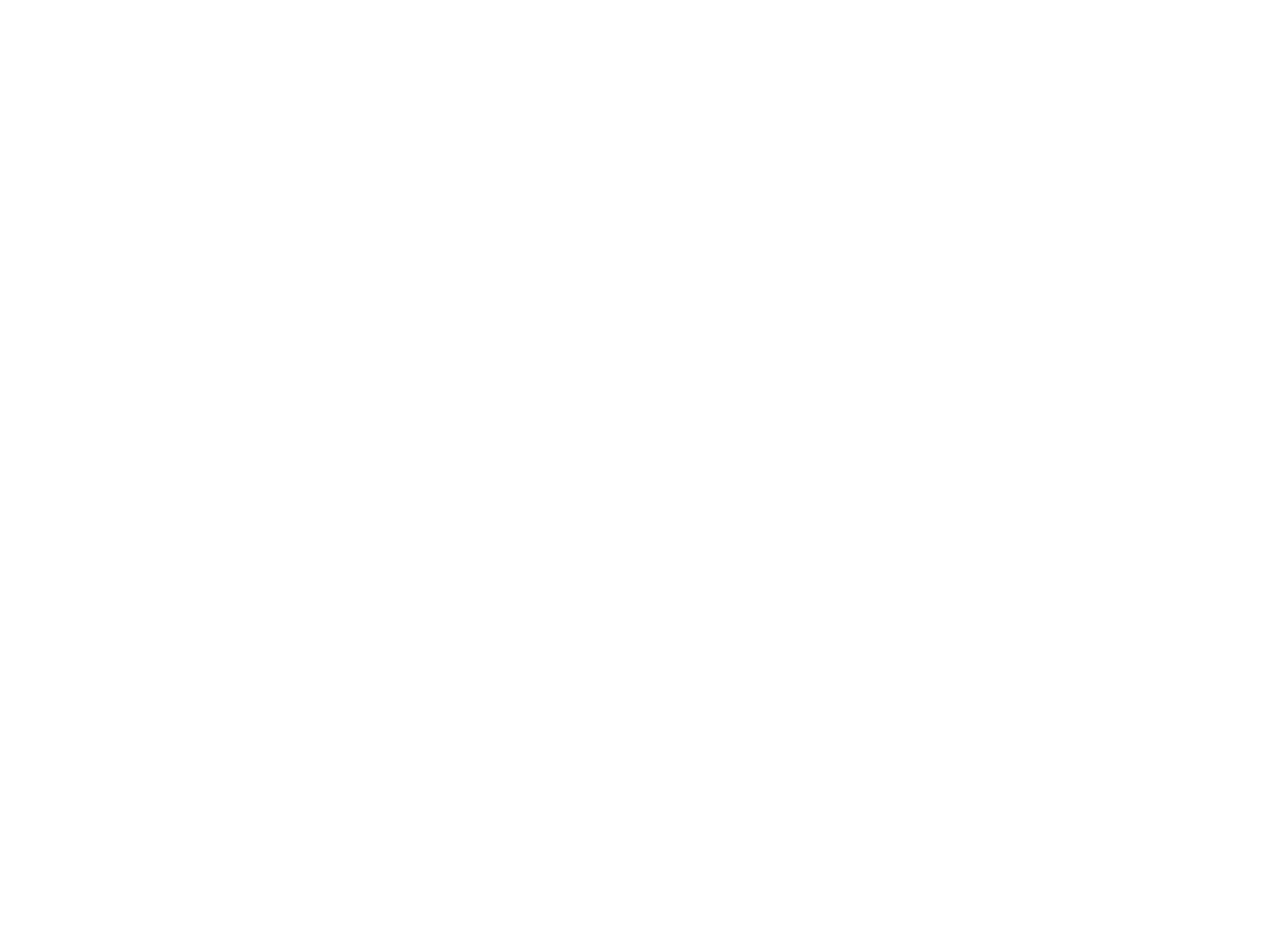
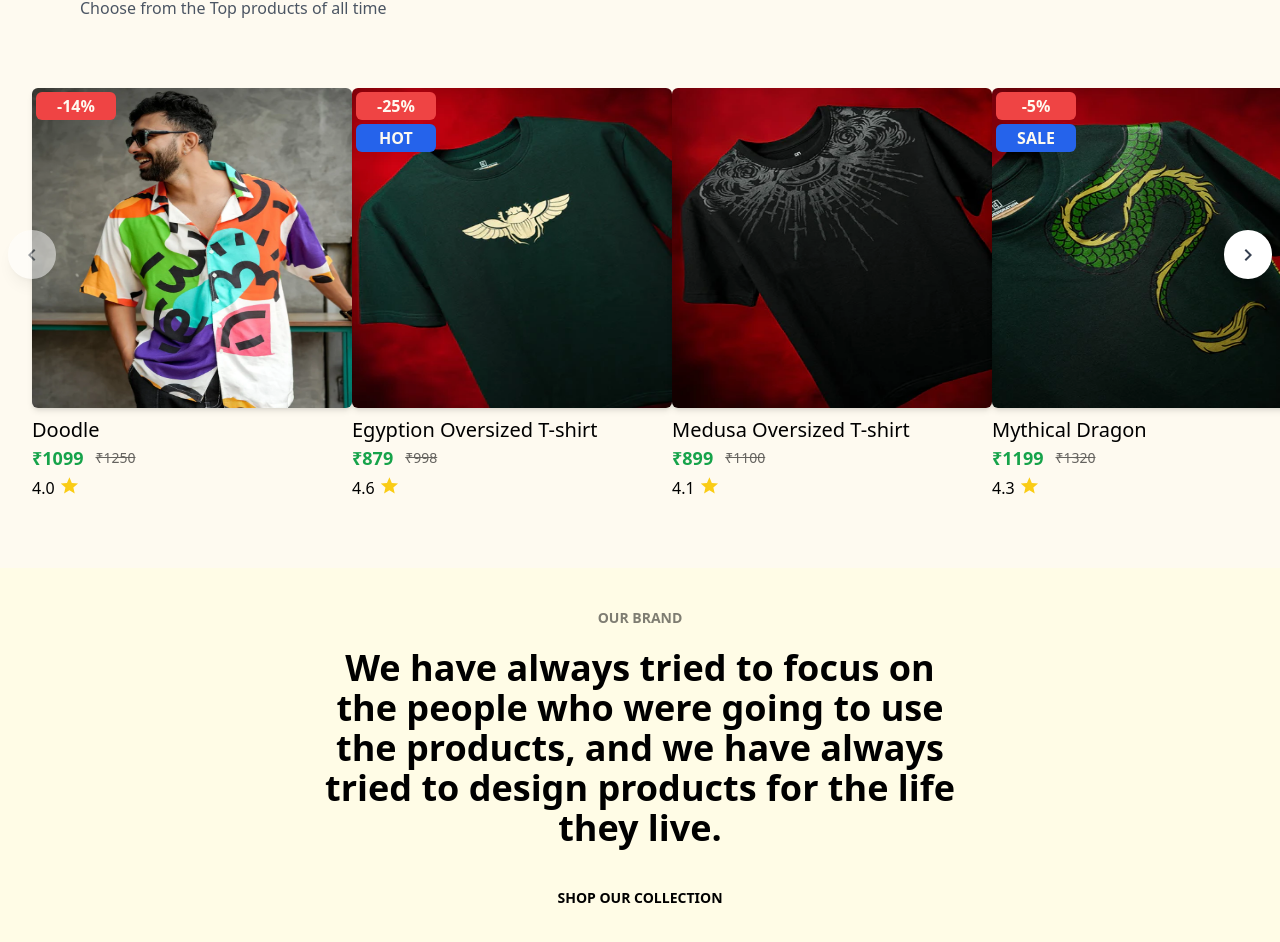
Before and after one commit to QuantumStax/Curb-Couture, a React (Vite) app in the folder FRONTEND/: page / in a window 1280 px wide. Shown: the part 3199-4141 px from the top of the page. Before the commit the page ends 3115 px from the top, so only its background shows below. Built offline with nearby package versions, Linux system fonts and the light colour scheme.

Commit message:
top_products && OB

```diff
--- a/FRONTEND/src/App.jsx
+++ b/FRONTEND/src/App.jsx
@@ -1,3 +1,4 @@
+import BestSellers from "./assets/components/bestSellers";
 import Categories from "./assets/components/categories";
 import Cupon from "./assets/components/cupon";
 // import Features from "./assets/components/features";
@@ -5,6 +6,7 @@
 import Hero from "./assets/components/hero";
 import JustLaunced from "./assets/components/justLaunched";
 import Navbar from "./assets/components/navbar";
+import OurBrand from "./assets/components/ourBrand";
 import OurCollection from "./assets/components/ourCollection";
 import RecentAdditions from "./assets/components/recentAdditions";
 import "./assets/styles/index.css";
@@ -24,15 +26,18 @@
       <section className="bg-primary">
         <RecentAdditions />
       </section>
-      {/* <section className="bg-primary">
-        <Features />
-      </section> */}
       <section className="bg-primary">
         <OurCollection />
       </section>
       <section className="bg-primary">
         <JustLaunced/>
       </section>
+      <section className="bg-primary">
+        <BestSellers />
+      </section>
+      <section className="bg-brand">
+        <OurBrand />
+      </section>
     </main>
   );
 }
--- /dev/null
+++ b/FRONTEND/src/assets/components/bestSellers.jsx
@@ -0,0 +1,16 @@
+import { recentCollection } from "../utils/recentCollection";
+import Carousel from "./carousel";
+
+const BestSellers = () => {
+  return (
+    <div className="pb-10">
+      <Carousel
+        mainHead="Best Sellers"
+        subPara="Choose from the Top products of all time"
+        itemList={recentCollection}
+      />
+    </div>
+  );
+};
+
+export default BestSellers;
--- a/FRONTEND/src/assets/components/justLaunched.jsx
+++ b/FRONTEND/src/assets/components/justLaunched.jsx
@@ -17,7 +17,7 @@
 
 const ShirtsBanner = () => {
   return (
-    <div className="relative bg-[#fff7e6] py-10 mx-20 rounded-lg h-[25rem]">
+    <div className="relative py-10 mx-20 rounded-lg h-[25rem]">
       {/* Red Background Section */}
       <div className="h-full flex items-center bg-[#d82a20] p-8 rounded-lg overflow-hidden relative">
         {/* Shirt Image */}
--- /dev/null
+++ b/FRONTEND/src/assets/components/ourBrand.jsx
@@ -0,0 +1,17 @@
+const OurBrand = () => {
+  return (
+    <div className="text-center px-20 py-10">
+      <h1 className="uppercase opacity-50 text-sm font-bold">our brand</h1>
+      <p className="text-4xl font-bold px-[15rem] mt-5">
+        We have always tried to focus on the people who were going to use the
+        products, and we have always tried to design products for the life they
+        live.
+      </p>
+      <div className="relative left-[50%] translate-x-[-50%] w-fit">
+        <p className="uppercase font-bold text-sm mt-10 nav-hover-btn">shop our collection</p>
+      </div>
+    </div>
+  );
+};
+
+export default OurBrand;
--- a/FRONTEND/tailwind.config.js
+++ b/FRONTEND/tailwind.config.js
@@ -8,6 +8,7 @@
         secondary: "#C4C197",
         tertiary: "#DDDDCC",
         banner: "#E8E59B",
+        brand: "#FFFCE6",
         "text-main": "#403F2B",
         "cupon-bg": "#FCE2E1",
       },
```
